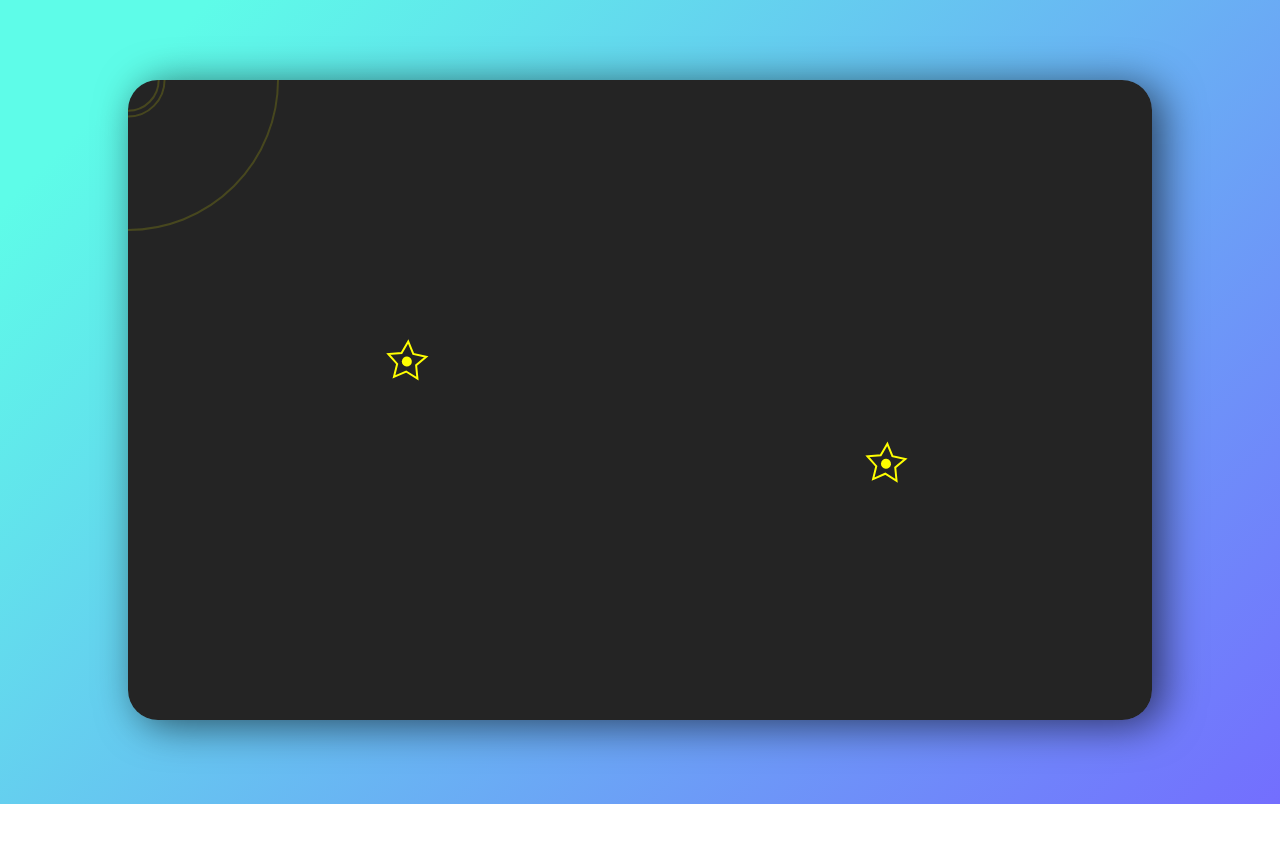
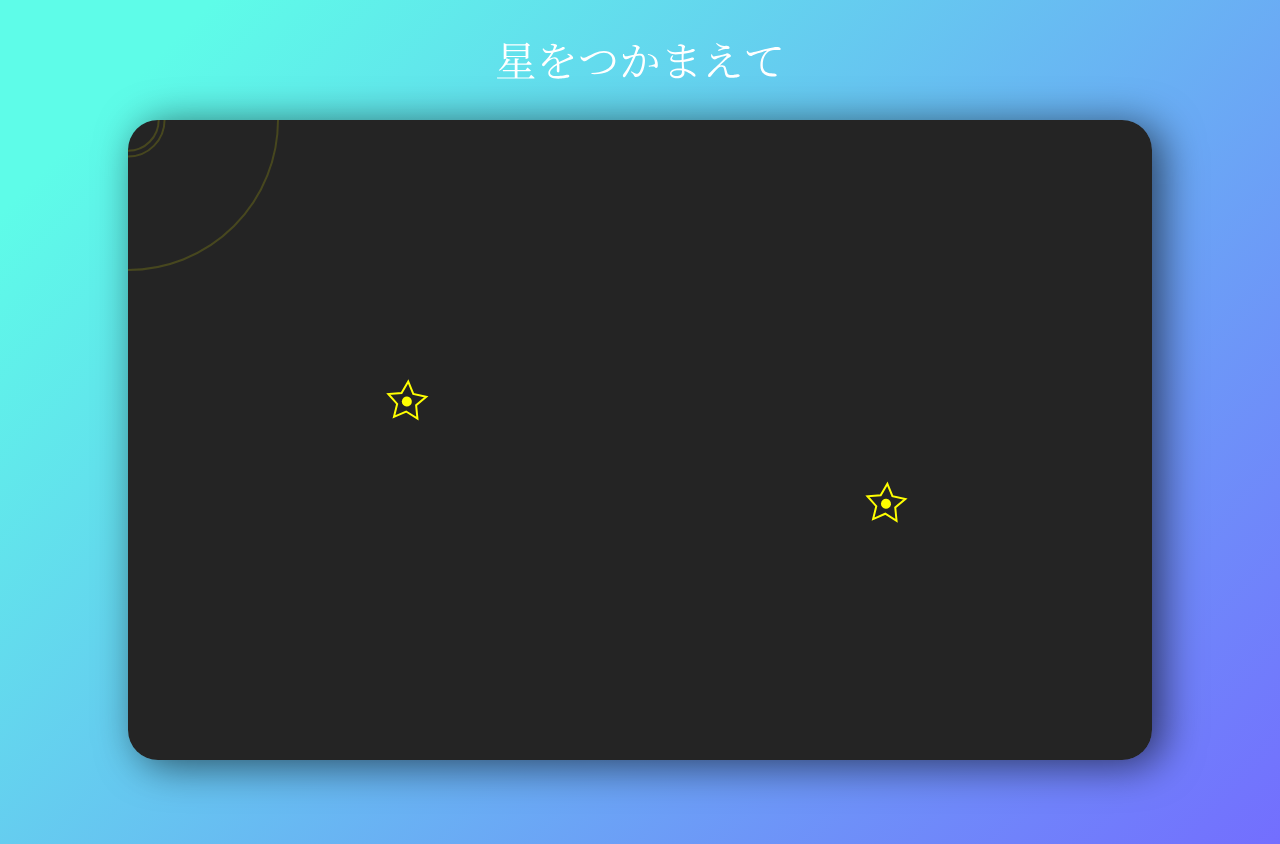
Before and after one commit to kanakanho/circle-liner, a website built with Vite: page index.html in a window 1280 px wide. Before the commit the page ends 804 px from the top, so only its background shows below. Built offline with nearby package versions, Linux system fonts and the light colour scheme.

Commit message:
feat: titleとogpの追加

```diff
--- a/index.html
+++ b/index.html
@@ -4,7 +4,25 @@
     <meta charset="UTF-8" />
     <link rel="icon" type="image/svg+xml" href="/vite.svg" />
     <meta name="viewport" content="width=device-width, initial-scale=1.0" />
-    <title>CircleLiner</title>
+    <title>星をつかまえて</title>
+    <meta name="description" content="ブラウザで遊べるゲーム 星をつかまえて" />
+    <meta name="application-name" content="星をつかまえて" />
+    <meta name="category" content="website" />
+    <meta name="author" content="kanakanho" />
+    <meta name="keywords" content="kanakanho, 星をつかまえて" />
+    <meta property="og:site_name" content="星をつかまえて" />
+    <meta property="og:title" content="星をつかまえて" />
+    <meta property="og:description" content="ブラウザで遊べるゲーム 星をつかまえて" />
+    <meta property="og:url" content="https://catchstar.kanakanho.dev" />
+    <meta property="og:type" content="website" />
+    <meta property="og:image" content="/ogp.png" />
+    <meta property="og:image:alt" content="window" />
+    <meta name="twitter:card" content="summary_large_image" />
+    <meta name="twitter:site" content="@Shiba_ao_" />
+    <meta name="twitter:creator" content="@Shiba_ao_" />
+    <meta name="twitter:description" content="ブラウザで遊べるゲーム 星をつかまえて" />
+    <meta name="twitter:image" content="/ogp.png" />
+    <meta name="twitter:image:type" content="image/png" />
     <style>
       * {
         margin: 0;
@@ -15,8 +33,21 @@
         overflow: hidden;
         background-image: linear-gradient(135deg, #5efce8 10%, #736efe 100%);
       }
+      header {
+        padding-top: 5svh;
+      }
+      header .title {
+        height: 10svh;
+        text-align: center;
+        mask-image: url(./title.svg);
+        -webkit-mask-image: url(./title.svg);
+        mask-size: contain;
+        mask-repeat: no-repeat;
+        mask-position: center;
+        background-color: #fff;
+      }
       main {
-        margin: 10svh 10svw;
+        margin: 0 10svw 10svh 10svw;
       }
       main canvas {
         border-radius: 30px;
@@ -25,7 +56,10 @@
     </style>
   </head>
   <body>
-    <main />
+    <header>
+      <div class="title"></div>
+    </header>
+    <main></main>
     <script type="module" src="/src/main.ts"></script>
   </body>
 </html>
```
Also changed, not shown: public/ogp.png (added), public/title.svg (added).
